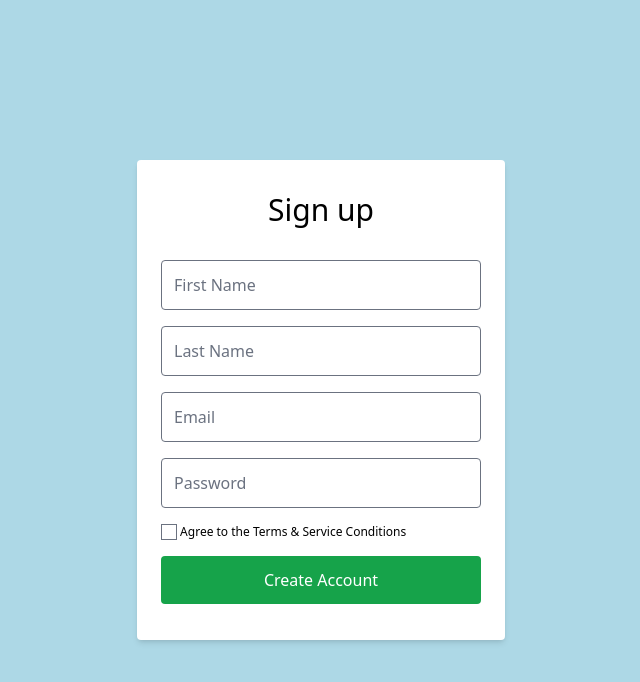
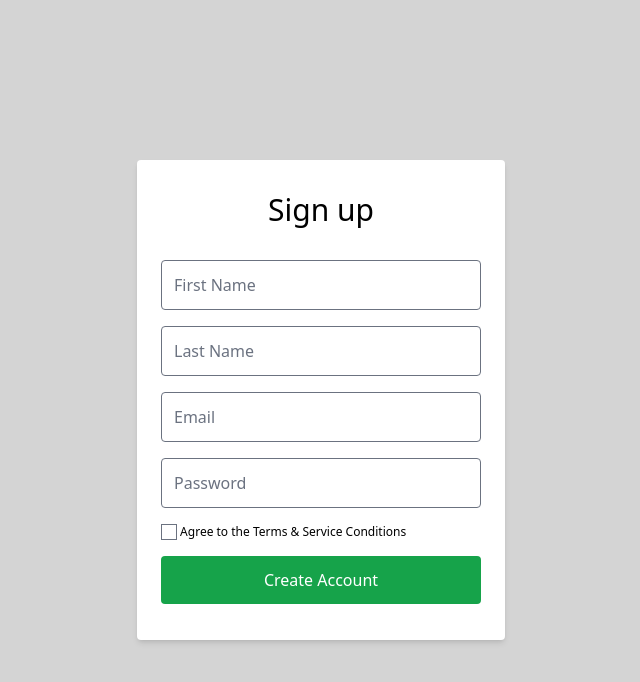
Before and after one commit to jwbw29/user-onboarding, a React (Create React App) app: page / in a window 1280 px wide. Shown: the top 682 px of the page, without its empty margins (319-959 px from the left). Built offline with nearby package versions, Linux system fonts and the light colour scheme.

Commit message:
updated background

```diff
--- a/src/index.css
+++ b/src/index.css
@@ -16,5 +16,5 @@
 } */
 
 body {
-  background-color: lightblue;
+  background-color: rgb(212, 212, 212);
 }
```
